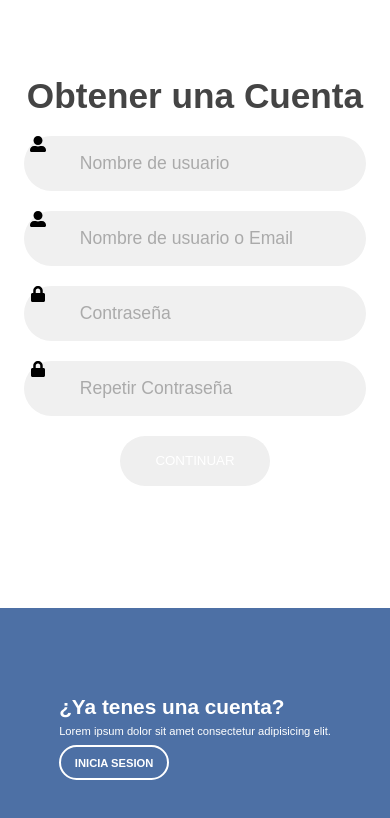
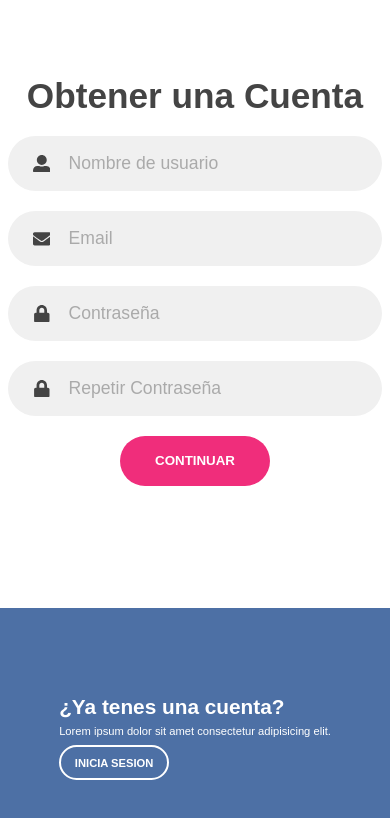
Before and after one commit to LMANMAI/ToDo-List, a React (Create React App) app: page / in a window 390 px wide. Both pictures are taken after a click on the button "REGISTRARSE". Shown: the top 818 px of the page. Built offline with nearby package versions, Linux system fonts and the light colour scheme.

Commit message:
Fix the responsive Login

```diff
--- a/src/pages/Auth/Signin/index.jsx
+++ b/src/pages/Auth/Signin/index.jsx
@@ -1,6 +1,6 @@
 import React, { useState, useContext, useEffect } from "react";
 import { useHistory } from "react-router-dom";
-import { FaUserAlt, FaLock } from "react-icons/fa";
+import { FaUserAlt, FaLock, FaEnvelope } from "react-icons/fa";
 
 import AlertaContext from "../../../context/alertas/alertaContext";
 import AuthContext from "../../../context/auth/authContext";
@@ -73,11 +73,8 @@ let history = useHistory();
 
   return (
     <>
+      <form className="sing_up_form" onSubmit={handleSubmit}>
         {alerta ? <div className={alerta.categoria}>{alerta.msg}</div> : null}
-      {cargandoSpin ? (
-        <SpinKit />
-      ) : (
-        <form className="sing_up_form" onSubmit={handleSubmit}>
         <h2 className="titulo">Obtener una Cuenta</h2>
         <div className="input_field">
           <FaUserAlt />
@@ -91,13 +88,13 @@ let history = useHistory();
         </div>
 
         <div className="input_field">
-            <FaUserAlt />
+          <FaEnvelope  />
           <input
             type="email"
             name="email"
             value={email}
             onChange={handleChange}
-              placeholder="Nombre de usuario o Email"
+            placeholder="Email"
           />
         </div>
 
@@ -125,11 +122,10 @@ let history = useHistory();
 
         <input
           type="submit"
-            className="SignIn_ContainerBtn-btn primary"
+          className="btn primario"
           value="Continuar"
         />
       </form>
-      )}
     </>
   );
 };
--- a/src/pages/Auth/index.jsx
+++ b/src/pages/Auth/index.jsx
@@ -6,33 +6,6 @@ import AnimationContext from "../../context/animations/AnimationContext";
 
 import "./index.scss";
 
-const FormContainer = styled.div`
-  position: absolute;
-  width: 100%;
-  height: 100%;
-  top: 0;
-  left: 0;
-`;
-const SignInSignUpContainer = styled.div`
-  position: relative;
-  top: 50%;
-  left: 75%;
-  transform: translate(-50%, -50%);
-  width: 50%;
-  display: grid;
-  grid-template-columns: 1fr;
-  z-index: 5;
-  transition: 1s 0.7s ease-in-out;
-`;
-const PanelContainer = styled.div`
-  position: absolute;
-  width: 100%;
-  height: 100%;
-  top: 0;
-  left: 0;
-  display: grid;
-  grid-template-columns: repeat(2, 1fr);
-`;
 
 function AuthPage() {
   const animaContext = useContext(AnimationContext);
@@ -50,6 +23,7 @@ function AuthPage() {
         <div className="panel_container">
           <div className="panel panel-left">
             <div className="content">
+
               <h3>¿Nuevo aqui?</h3>
               <p>Lorem ipsum dolor sit amet consectetur adipisicing elit. </p>
               <button
@@ -59,6 +33,7 @@ function AuthPage() {
               >
                 Registrarse
               </button>
+
             </div>
           </div>
 
--- a/src/pages/Auth/index.scss
+++ b/src/pages/Auth/index.scss
@@ -1,16 +1,14 @@
-.container{
+.container {
   position: relative;
   width: 100%;
   min-height: 100vh;
   background-color: #fff;
   overflow: hidden;
-  }
-  .container::before{
-    content: '';
+  &::before {
+    content: "";
     position: absolute;
     width: 2000px;
     height: 2000px;
-    // border-radius: 50%;
     right: 48%;
     top: -10%;
     background: #4d70a5;
@@ -18,15 +16,13 @@
     z-index: 6;
     transition: 1.8s all ease-in-out;
   }
-
-  .form_container{
+  .form_container {
     position: absolute;
     width: 100%;
     height: 100%;
     top: 0;
     left: 0;
-  }
-  .singin_singup_container{
+    .singin_singup_container {
       position: absolute;
       top: 50%;
       left: 75%;
@@ -36,33 +32,18 @@
       grid-template-columns: 1fr;
       z-index: 5;
       transition: 1s 0.7s ease-in-out;
-  }
-
-  form{
+      form {
         display: flex;
         align-items: center;
         justify-content: center;
         flex-direction: column;
-    padding: 0 .5rem;
+        padding: 0 0.5rem;
         transition: all 0.2s 0.7s;
         overflow: hidden;
         grid-column: 1 / 2;
         grid-row: 1 / 2;
-    transition: .2s .7s ease-in-out;
-  }
-  form.sing_in_form{
-    z-index: 2;
-  }
-  form.sing_up_form{
-    z-index: 1;
-    opacity: 0;
-  }
-  .titulo{
-    font-size: 2.2rem;
-    color: #444;
-    margin-bottom: 10px;
-  }
-  .input_field{
+        transition: 0.2s 0.7s ease-in-out;
+        .input_field {
           max-width: 380px;
           width: 100%;
           height: 55px;
@@ -72,14 +53,13 @@
           display: grid;
           grid-template-columns: 15% 85%;
           padding: 0 0.4rem;
-  }
-  .input_field i{
-    text-align: center;
-    line-height: 55px;
+          svg {
+            justify-self: center;
+            align-self: center;
             color: #444;
             font-size: 1.1rem;
           }
-  .input_field input{
+          input {
             background: none;
             outline: none;
             border: none;
@@ -87,14 +67,106 @@
             font-weight: 600;
             font-size: 1.1rem;
             color: #333;
+
+            &::focus svg {
+              background-color: #f02d7b;
             }
-  .input_field input::placeholder{
+            &::placeholder {
               font-weight: 500;
               color: #aaa;
             }
-  .btn{
+          }
+        }
+      }
+      .sing_in_form {
+        z-index: 2;
+      }
+      .sing_up_form {
+        z-index: 1;
+        opacity: 0;
+      }
+    }
+  }
+  .panel_container {
+    position: absolute;
+    width: 100%;
+    height: 100%;
+    top: 0;
+    left: 0;
+    display: grid;
+    grid-template-columns: repeat(2, 1fr);
+    .panel {
+      display: flex;
+      flex-direction: column;
+      align-items: flex-end;
+      justify-content: space-around;
+      z-index: 7;
+      .content {
+        color: #fff;
+        transition: transform 0.9s ease-in-out;
+      }
+      h3 {
+        font-weight: 600;
+        line-height: 1;
+        font-size: 1.5rem;
+      }
+      p {
+        font-size: 0.95rem;
+        padding: 0.7rem 0;
+      }
+    }
+    .panel-left {
+      pointer-events: all;
+      padding: 3rem 17% 2rem 12%;
+    }
+    .right-panel {
+      pointer-events: none;
+      padding: 3rem 12% 2rem 17%;
+      .content {
+        transform: translateX(800px);
+      }
+    }
+  }
+  &.sign_up_mode {
+    &::before {
+      transform: translateX(120%) translateY(-30%) rotate(45deg);
+      right: 52%;
+    }
+    .singin_singup_container {
+      left: 25%;
+      form.sing_up_form {
+        z-index: 2;
+        opacity: 1;
+      }
+      form.sing_in_form {
+        z-index: 1;
+        opacity: 0;
+      }
+    }
+
+    .panel-left {
+      pointer-events: none;
+      .content {
+        transform: translateX(-800px);
+      }
+    }
+    .right-panel {
+      pointer-events: all;
+      .content {
+        transform: translateX(0px);
+        pointer-events: all;
+      }
+    }
+  }
+  .titulo {
+    font-size: 2.2rem;
+    color: #444;
+    margin-bottom: 10px;
+  }
+
+  .btn {
     width: 150px;
-    height: 50px ;
+    height: 50px;
     border-radius: 55px;
     border: none;
     outline: none;
@@ -102,53 +174,17 @@
     text-transform: uppercase;
     font-weight: 600;
     margin: 10px 0;
-    transition: .5s;
+    transition: 0.5s;
     cursor: pointer;
+    background: transparent;
+    &.primario {
+      background-color: #f02d7b;
+      &:hover {
+        background-color: #cc0f5b;
       }
-  .primario{
-    background-color: #1F7A8C;
     }
-  .btn:hover{
-    background-color: #022B3A;
   }
-  .panel_container{
-    position: absolute;
-    width: 100%;
-    height: 100%;
-    top: 0;
-    left: 0;
-    display: grid;
-    grid-template-columns: repeat(2, 1fr);
-  }
-  .panel{
-    display: flex;
-    flex-direction: column;
-    align-items: flex-end;
-    justify-content: space-around;
-    z-index: 7;
-  }
-  .panel .content{
-    color: #fff;
-    transition: transform 0.9s ease-in-out;
-    }
-  .panel h3{
-    font-weight: 600;
-    line-height: 1;
-    font-size: 1.5rem;
-  }
-  .panel p {
-    font-size: 0.95rem;
-    padding: 0.7rem 0;
-  }
-  .panel-left{
-    pointer-events: all;
-    padding: 3rem 17% 2rem 12%;
-  }
-  .right-panel{
-    pointer-events: none;
-    padding: 3rem 12% 2rem 17%;
-  }
-  .btn.transparent{
+  .transparent {
     margin: 0;
     background: none;
     border: 2px solid #fff;
@@ -157,47 +193,12 @@
     font-weight: 600;
     font-size: 0.8rem;
   }
-  .right-panel .content{
-   transform: translateX(800px);
 }
-  /* Animacion*/
-  .container.sign_up_mode::before{
-    transform: translateX(120%) translateY(-30%) rotate(45deg);
-    right: 52%;
-  }
-  .container.sign_up_mode .panel-left .content{
-    transform: translateX(-800px);
-  }
-  .container.sign_up_mode .right-panel .content{
-    transform: translateX(0px);
-    pointer-events: all;
-  }
-  .container.sign_up_mode .panel-left{
-    pointer-events: none;
-  }
-  .container.sign_up_mode .panel-rigth{
-    pointer-events: all;
-  }
-  .container.sign_up_mode .singin_singup_container{
-    left: 25%;
-  }
-  .container.sign_up_mode form.sing_up_form{
-    z-index: 2;
-    opacity: 1;
-  }
-  .container.sign_up_mode form.sing_in_form{
-    z-index: 1;
-    opacity: 0;
-  }
-
-  /*MEDIA QUERYS*/
-/*Tamaño Tablet*/
-@media (max-width:870px){
-    .container{
+@media (max-width: 870px) {
+  .container {
     min-height: 800px;
     height: 100vh;
-    }
-    .container::before{
+    &::before {
       width: 1500px;
       height: 1500px;
       left: 30%;
@@ -207,77 +208,89 @@
       top: initial;
       transition: 2s ease-in-out;
     }
-    .singin_singup_container{
-      width: 100%;
-      left: 50%;
-      top: 95%;
-      transform: translate(-50%, -100%);
-      transition: 1s .8s ease-in-out;
+    .singin_singup_container {
+      width: 100vw !important;
+      left: 50% !important;
+      top: 95% !important;
+      transform: translate(-50%, -100%) !important;
+      transition: 1s 0.8s ease-in-out;
+      // border: 1px solid red;
     }
-    .panel_container{
+    .panel_container {
       z-index: 10;
       grid-template-columns: 1fr;
-      grid-template-rows:  1fr 2fr 1fr;
-    }
-    .panel{
+      grid-template-rows: 1fr 2fr 1fr;
+      .panel {
         flex-direction: row;
         justify-content: space-around;
         align-items: center;
         padding: 2.5rem 8%;
+
+        &.content {
+          padding-right: 15%;
+          transition: 0.9s 0.6s ease-in-out;
         }
-    .panel .content{
-      padding-right: 15%;
-      transition: .9s .6s ease-in-out;
-    }
-    .panel h3{
+        h3 {
           font-size: 1.3rem;
         }
-    .panel p{
+        p {
           font-size: 0.7rem;
-      padding: .5rem 0;
+          padding: 0.5rem 0;
         }
-    .btn.transparent{
+      }
+      .right-panel {
+        grid-row: 3 / 4;
+        &.content {
+          transform: translateY(300px);
+        }
+      }
+      .panel-left {
+        grid-row: 1 / 2;
+      }
+    }
+    &.sign_up_mode {
+      &::before {
+        transform: translate(-50%, 100%);
+        bottom: 32%;
+        right: initial;
+      }
+      .panel-left {
+        transform: translateY(-300px);
+      }
+      .singin_singup_container {
+        top: 9% !important;
+        transform: translate(-50%, 0) !important;
+        left: 50% !important;
+      }
+    }
+  }
+  .btn.transparent {
     width: 110px;
     height: 35px;
-      font-size: .7rem;
-    }
-    .right-panel{
-      grid-row: 3 / 4;
-    }
-    .panel-left{
-      grid-row: 1 / 2;
-    }
-    .right-panel .content{
-      transform: translateY(300px);
-    }
-    .container.sign_up_mode::before{
-      transform: translate(-50%, 100%);
-      bottom: 32%;
-      right: initial  ;
-    }
-    .container.sign_up_mode .panel-left{
-      transform: translateY(-300px);
-    }
-    .container.sign_up_mode .singin_singup_container{
-      top: 9%;
-      transform: translate(-50%, 0);
-      left: 50%;
+    font-size: 0.7rem;
   }
 }
-/*Tamañp movil*/
-@media(max-width: 570px){
-    form{
-      padding: 0 1.5rem;
-    }
-    .panel .content{
-      padding: 0.5rem 1rem;
-    }
-    .container::before{
+@media (max-width: 570px) {
+  .container {
+    &::before {
       bottom: 70%;
       left: 50%;
     }
-    .container.sign_up_mode::before{
+    &.sign_up_mode {
+      &::before {
         bottom: 28%;
         left: 50%;
       }
     }
+    form {
+      padding: 0 1.5rem;
+    }
+    .panel .content {
+      padding: 0.5rem 1rem;
+    }
+  }
+}
+/*MEDIA QUERYS*/
+/*Tamaño Tablet*/
+
+/*Tamañp movil*/
```
Also changed, not shown: src/pages/Auth/Login/index.jsx (+6 -14 lines), 1 other file (tests, documents, lock files or other folders). Lines whose indentation alone changed are shown as unchanged.
